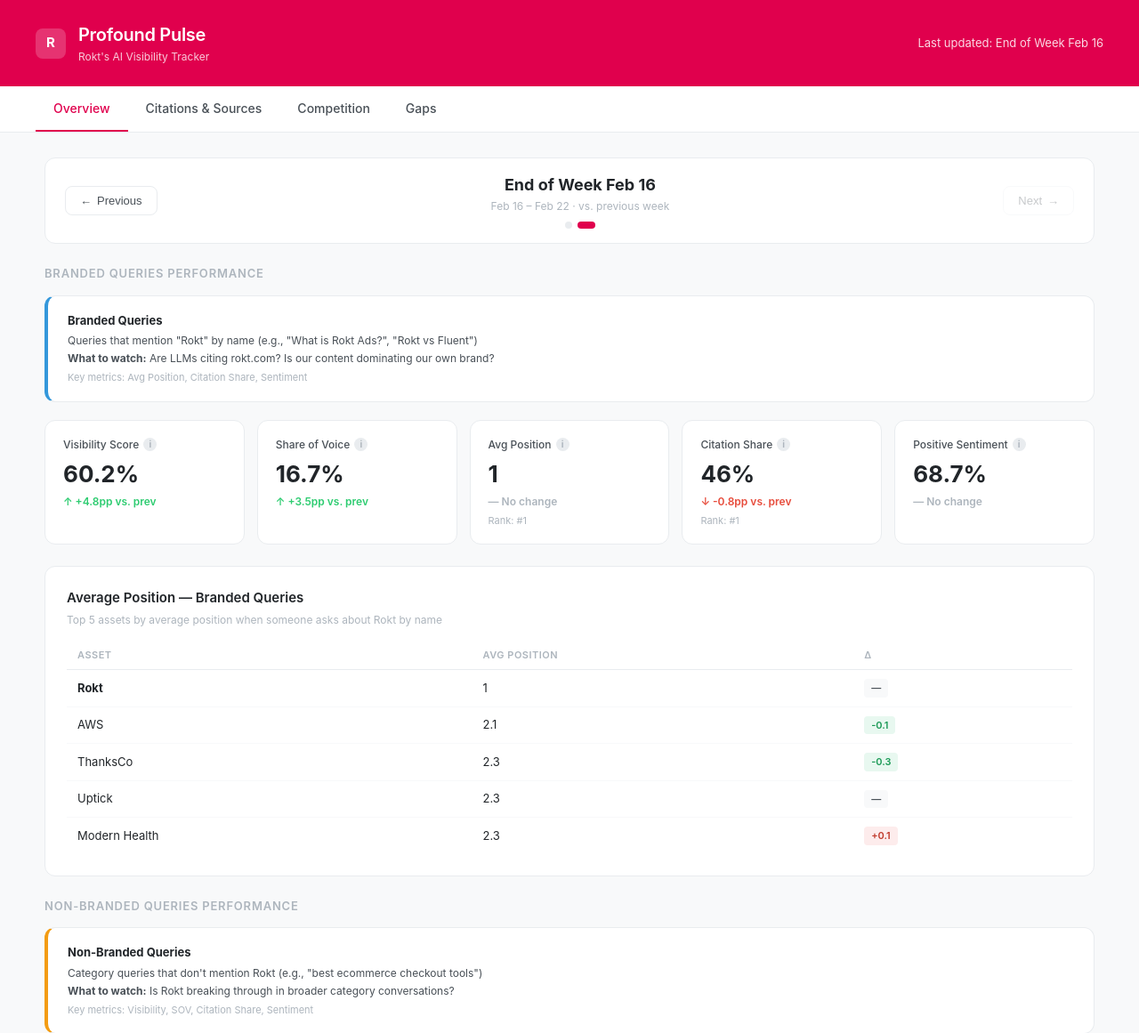
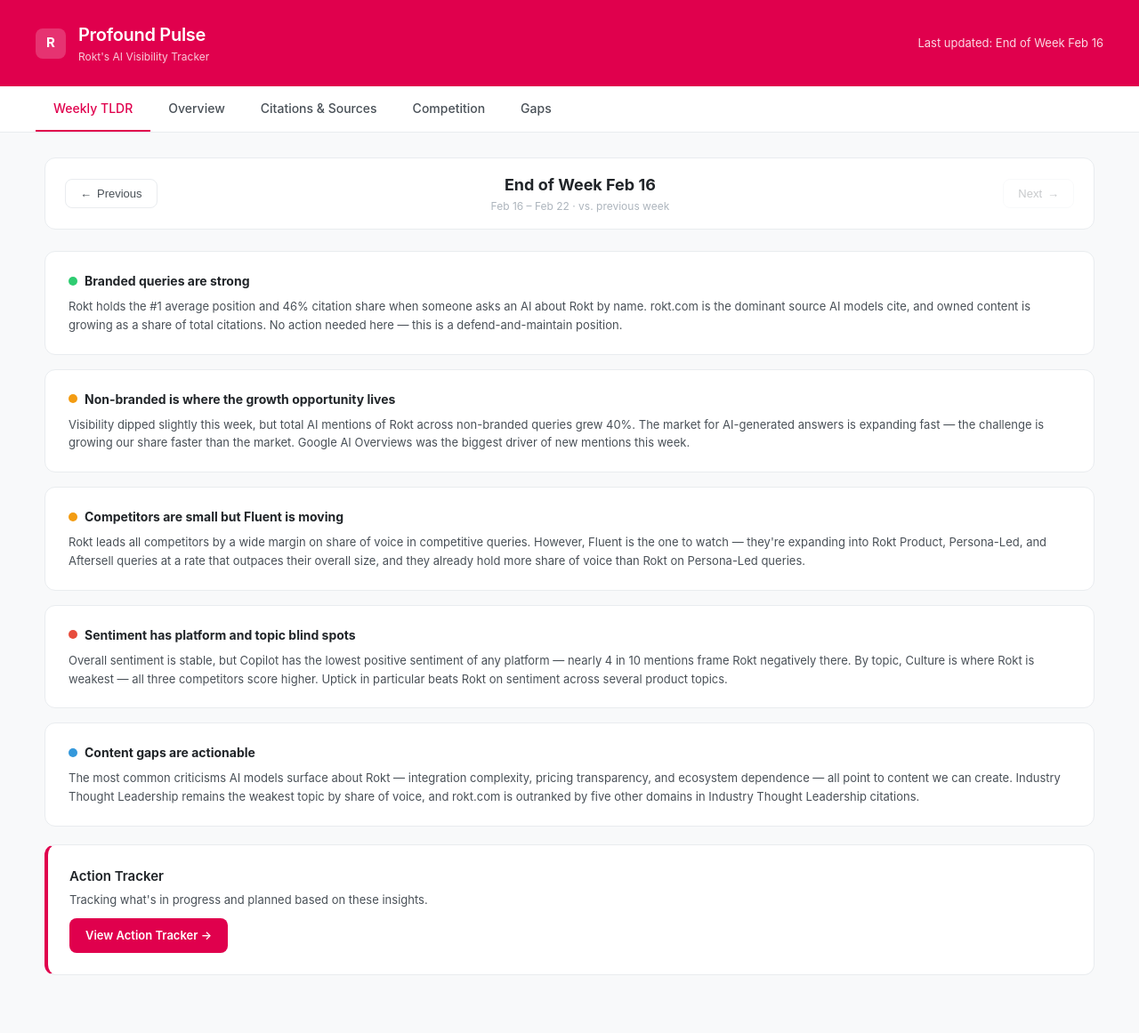
Before and after one commit to arundhathiajayan-bit/Profound-Pulse-Dashboard, a plain HTML site: page index.html in a window 1280 px wide. Shown: the top 1161 px of the page at 89% size. Drawn offline with nearby package versions, Linux system fonts and the light colour scheme.

Commit message:
Add Weekly TLDR tab, fix Copilot insight, spell out ITL, remove ROI calculator

```diff
--- a/index.html
+++ b/index.html
@@ -142,6 +142,15 @@
   .topic-insight { background: var(--grey-100); border-radius: 6px; padding: 8px 12px; margin-top: 6px; font-size: 11px; color: var(--grey-700); line-height: 1.45; }
   .topic-insight .insight-tag { font-size: 9px; }
 
+  .tldr-section { background: var(--white); border-radius: 12px; padding: 22px 26px; border: 1px solid var(--grey-200); margin-bottom: 16px; }
+  .tldr-section h3 { font-size: 14px; font-weight: 700; margin-bottom: 8px; color: var(--grey-900); display: flex; align-items: center; gap: 8px; }
+  .tldr-section p { font-size: 13px; color: var(--grey-700); line-height: 1.6; }
+  .tldr-dot { width: 10px; height: 10px; border-radius: 50%; flex-shrink: 0; }
+  .tldr-dot.green { background: var(--green); }
+  .tldr-dot.amber { background: var(--amber); }
+  .tldr-dot.red { background: var(--red); }
+  .tldr-dot.blue { background: var(--blue); }
+
   @media (max-width: 900px) {
     .kpi-row { grid-template-columns: repeat(2, 1fr); }
     .two-col, .three-col { grid-template-columns: 1fr; }
@@ -165,7 +174,8 @@
 </div>
 
 <div class="nav-tabs">
-  <div class="nav-tab active" onclick="switchTab('overview', this)">Overview</div>
+  <div class="nav-tab active" onclick="switchTab('tldr', this)">Weekly TLDR</div>
+  <div class="nav-tab" onclick="switchTab('overview', this)">Overview</div>
   <div class="nav-tab" onclick="switchTab('citations', this)">Citations & Sources</div>
   <div class="nav-tab" onclick="switchTab('competition', this)">Competition</div>
   <div class="nav-tab" onclick="switchTab('gaps', this)">Gaps</div>
@@ -173,8 +183,31 @@
 
 <div class="content">
 
+  <!-- ===================== TAB 0: WEEKLY TLDR ===================== -->
+  <div id="tab-tldr" class="tab-content active">
+
+    <div class="week-nav">
+      <button class="week-nav-btn" id="prevWeekBtn2" onclick="navigateWeek(-1)"><span>&#8592;</span> Previous</button>
+      <div class="week-nav-center">
+        <div class="week-nav-date" id="weekDateDisplay2"></div>
+        <div class="week-nav-range" id="weekRangeDisplay2"></div>
+      </div>
+      <button class="week-nav-btn" id="nextWeekBtn2" onclick="navigateWeek(1)">Next <span>&#8594;</span></button>
+    </div>
+
+    <div id="tldrContent"></div>
+
+    <div class="card full-card" style="margin-top: 20px; border-left: 4px solid var(--beetroot);">
+      <h3 style="margin-bottom: 6px;">Action Tracker</h3>
+      <p style="font-size: 13px; color: var(--grey-700); margin-bottom: 10px;">Tracking what's in progress and planned based on these insights.</p>
+      <a href="https://docs.google.com/document/d/1WTBhqKbCxqB3bMUAWSZeNL8i0iFLARa8QbIyaFnHv_k/edit?tab=t.wk59pwlk5kor" target="_blank" style="display: inline-flex; align-items: center; gap: 8px; padding: 10px 18px; background: var(--beetroot); color: var(--white); border-radius: 8px; font-size: 13px; font-weight: 600; text-decoration: none; transition: background 0.2s;">
+        View Action Tracker &rarr;
+      </a>
+    </div>
+  </div>
+
   <!-- ===================== TAB 1: OVERVIEW ===================== -->
-  <div id="tab-overview" class="tab-content active">
+  <div id="tab-overview" class="tab-content">
 
     <div class="week-nav">
       <button class="week-nav-btn" id="prevWeekBtn" onclick="navigateWeek(-1)"><span>&#8592;</span> Previous</button>
@@ -374,7 +407,7 @@
         'ChatGPT': { rokt: 65.4, fluent: null, uptick: null, thanksCo: null },
         'Microsoft Copilot': { rokt: 61.3, fluent: null, uptick: null, thanksCo: null }
       },
-      fluentSpillover: { 'Rokt Product': 11, 'ITL': 18, 'Persona-Led': 4, 'Rokt Aftersell': 3, 'Rokt Ads': 1 },
+      fluentSpillover: { 'Rokt Product': 11, 'Industry Thought Leadership': 18, 'Persona-Led': 4, 'Rokt Aftersell': 3, 'Rokt Ads': 1 },
       uptickSpillover: { 'Rokt Product': 1, 'Rokt Aftersell': 1 },
       thanksCoSpillover: {}
     },
@@ -470,7 +503,7 @@
         'Rokt Thanks': { rokt: 72.3, fluent: 63.2, uptick: 71.2, thanksCo: 80.9 },
         'Rokt Catalog': { rokt: 76.1, fluent: 58.2, uptick: 63.9, thanksCo: 66.7 },
         'Rokt Aftersell': { rokt: 77.8, fluent: 53.8, uptick: 64.9, thanksCo: 73.9 },
-        'ITL': { rokt: 80.5, fluent: 75.7, uptick: 56.7, thanksCo: 39.4 }
+        'Industry Thought Leadership': { rokt: 80.5, fluent: 75.7, uptick: 56.7, thanksCo: 39.4 }
       },
       themes: {
         rokt: ['Integration Complexity','Pricing Transparency','Ecosystem Dependence','Implementation Complexity','Privacy & Data Concerns'],
@@ -478,12 +511,12 @@
         uptick: ['Integration Complexity','Narrow Scope','Limited Reviews','Not Full-Funnel'],
         thanksCo: ['Limited Reviews','Platform Dependency','Lack of Information','Low Trust Score']
       },
-      fluentSpillover: { 'Rokt Product': 26, 'ITL': 15, 'Persona-Led': 9, 'Rokt Aftersell': 9, 'Rokt Ads': 4 },
-      uptickSpillover: { 'ITL': 2, 'Rokt Product': 1, 'Rokt Catalog': 1, 'Rokt Aftersell': 1 },
+      fluentSpillover: { 'Rokt Product': 26, 'Industry Thought Leadership': 15, 'Persona-Led': 9, 'Rokt Aftersell': 9, 'Rokt Ads': 4 },
+      uptickSpillover: { 'Industry Thought Leadership': 2, 'Rokt Product': 1, 'Rokt Catalog': 1, 'Rokt Aftersell': 1 },
       thanksCoSpillover: { 'Rokt Catalog': 1, 'Rokt Thanks': 1 },
       sovByTopic: {
         'Persona-Led': { rokt: 0.85, fluent: 1.66, uptick: 0, thanksCo: 0 },
-        'ITL': { rokt: 0.60, fluent: 0.16, uptick: 0.09, thanksCo: 0 }
+        'Industry Thought Leadership': { rokt: 0.60, fluent: 0.16, uptick: 0.09, thanksCo: 0 }
       }
     },
     lowSentiment: [
@@ -495,7 +528,7 @@
     insights: {
       overview: [
         { tag: 'platform', label: 'Platform', text: 'Google AI Overviews is the breakout — unbranded mentions up +227%. Total non-branded mentions rose +40% across all 8 platforms.' },
-        { tag: 'sentiment', label: 'Sentiment', text: 'Positive sentiment flat at 68.7%. Perplexity had the biggest drop (-5.3pp). Copilot is the most negative platform at 61.3% positive.' }
+        { tag: 'sentiment', label: 'Sentiment', text: 'Positive sentiment flat at 68.7%. Perplexity had the biggest drop (-5.3pp). Copilot has the lowest positive sentiment of any platform (61.3%) — nearly 4 in 10 Copilot mentions frame Rokt negatively.' }
       ],
       citations: {
         pieChart: { tag: 'citation', label: 'Citation', text: 'Owned content up to 21.5% of citations (+1.7pp). Competition share dropped from 2.0% to 1.8% — Rokt is gaining relative to competitors in citation coverage.' },
@@ -509,11 +542,27 @@
         spillover: { tag: 'competition', label: 'Competition', text: 'Fluent is expanding aggressively outside Competitive: Rokt Product (+136%), Persona-Led (+125%), Aftersell (+200%). They also beat Rokt on Persona-Led SOV (1.66% vs 0.85%).' }
       },
       gaps: [
-        { tag: 'gap', label: 'Gap', text: 'ITL is Rokt\'s weakest topic at 0.6% SOV. rokt.com is 6th in ITL citations — behind LinkedIn, Forbes, BigCommerce, McKinsey, and Bloomreach.' },
+        { tag: 'gap', label: 'Gap', text: 'Industry Thought Leadership is Rokt\'s weakest topic at 0.6% SOV. rokt.com is 6th in Industry Thought Leadership citations — behind LinkedIn, Forbes, BigCommerce, McKinsey, and Bloomreach.' },
         { tag: 'gap', label: 'Gap', text: 'Rokt\'s top negative themes — Integration Complexity, Pricing Transparency, Ecosystem Dependence — are fixable with targeted content addressing these objections.' }
       ]
     }
   }
+];
+
+// TLDR per week
+const weekTLDR = [
+  // Week 0: Baseline
+  [
+    { color: 'blue', title: 'Baseline Week', text: 'This is the first week of tracking. All metrics serve as the baseline for future comparisons. Product-specific queries were only added in the last 3 days of this period, so those topics show 0% visibility.' }
+  ],
+  // Week 1: Feb 16
+  [
+    { color: 'green', title: 'Branded queries are strong', text: 'Rokt holds the #1 average position and 46% citation share when someone asks an AI about Rokt by name. rokt.com is the dominant source AI models cite, and owned content is growing as a share of total citations. No action needed here — this is a defend-and-maintain position.' },
+    { color: 'amber', title: 'Non-branded is where the growth opportunity lives', text: 'Visibility dipped slightly this week, but total AI mentions of Rokt across non-branded queries grew 40%. The market for AI-generated answers is expanding fast — the challenge is growing our share faster than the market. Google AI Overviews was the biggest driver of new mentions this week.' },
+    { color: 'amber', title: 'Competitors are small but Fluent is moving', text: 'Rokt leads all competitors by a wide margin on share of voice in competitive queries. However, Fluent is the one to watch — they\'re expanding into Rokt Product, Persona-Led, and Aftersell queries at a rate that outpaces their overall size, and they already hold more share of voice than Rokt on Persona-Led queries.' },
+    { color: 'red', title: 'Sentiment has platform and topic blind spots', text: 'Overall sentiment is stable, but Copilot has the lowest positive sentiment of any platform — nearly 4 in 10 mentions frame Rokt negatively there. By topic, Culture is where Rokt is weakest — all three competitors score higher. Uptick in particular beats Rokt on sentiment across several product topics.' },
+    { color: 'blue', title: 'Content gaps are actionable', text: 'The most common criticisms AI models surface about Rokt — integration complexity, pricing transparency, and ecosystem dependence — all point to content we can create. Industry Thought Leadership remains the weakest topic by share of voice, and rokt.com is outranked by five other domains in Industry Thought Leadership citations.' }
+  ]
 ];
 
 let currentWeekIdx = weekData.length - 1;
@@ -578,6 +627,23 @@
     dots.appendChild(d);
   });
   document.getElementById('lastUpdated').textContent = 'Last updated: ' + weekData[weekData.length - 1].weekOf;
+  // Sync TLDR week nav
+  document.getElementById('weekDateDisplay2').textContent = week.weekOf;
+  document.getElementById('weekRangeDisplay2').textContent = rangeText;
+  document.getElementById('prevWeekBtn2').disabled = (currentWeekIdx === 0);
+  document.getElementById('nextWeekBtn2').disabled = (currentWeekIdx === weekData.length - 1);
+}
+
+function renderTLDR() {
+  const items = weekTLDR[currentWeekIdx] || [];
+  const el = document.getElementById('tldrContent');
+  if (!items.length) { el.innerHTML = '<div class="tldr-section"><p style="color:var(--grey-400)">No TLDR available for this week.</p></div>'; return; }
+  el.innerHTML = items.map(item => `
+    <div class="tldr-section">
+      <h3><span class="tldr-dot ${item.color}"></span>${item.title}</h3>
+      <p>${item.text}</p>
+    </div>
+  `).join('');
 }
 
 function navigateWeek(dir) {
@@ -822,8 +888,8 @@
   // Low Performing Topics — table with SOV bar, flags, and inline insights
   const lpTable = document.getElementById('lowPerformingTable');
   const lowTopics = [
-    { name: 'Industry Thought Leadership', sov: 0.6, sentiment: 80.5, flags: ['flag-sov'], flagLabels: ['Low SOV'], note: 'rokt.com is 6th in ITL citations — behind LinkedIn, Forbes, BigCommerce, McKinsey, Bloomreach',
-      insight: { tag: 'gap', label: 'Gap', text: 'ITL is Rokt\'s weakest topic at 0.6% SOV. This is the biggest category growth opportunity — Rokt needs thought leadership content that AI models will reference.' } },
+    { name: 'Industry Thought Leadership', sov: 0.6, sentiment: 80.5, flags: ['flag-sov'], flagLabels: ['Low SOV'], note: 'rokt.com is 6th in Industry Thought Leadership citations — behind LinkedIn, Forbes, BigCommerce, McKinsey, Bloomreach',
+      insight: { tag: 'gap', label: 'Gap', text: 'Industry Thought Leadership is Rokt\'s weakest topic at 0.6% SOV. This is the biggest category growth opportunity — Rokt needs thought leadership content that AI models will reference.' } },
     { name: 'Persona-Led', sov: 0.85, sentiment: 67.3, flags: ['flag-sov','flag-competition'], flagLabels: ['Low SOV','Fluent ahead'], note: 'Fluent beats Rokt on SOV (1.66% vs 0.85%). Only 586 mentions total.',
       insight: { tag: 'competition', label: 'Competition', text: 'Fluent owns more AI share of voice than Rokt in Persona-Led queries (1.66% vs 0.85%). Google AI Overviews barely surfaces Rokt here (32 mentions).' } },
     { name: 'Rokt Product', sov: 9.7, sentiment: 68.8, flags: ['flag-sentiment'], flagLabels: ['Low sentiment'], note: '16,567 mentions (highest volume) but only 68.8% positive. Room to improve at scale.',
@@ -860,7 +926,7 @@
   const cgTable = document.getElementById('contentGapsTable');
   const gaps = [
     { theme: 'Integration Complexity', occ: '9 negative mentions', action: 'Create "How to integrate Rokt in under 30 min" content — counter the complexity narrative with step-by-step guides and time-to-value stories' },
-    { theme: 'Pricing Transparency', occ: '5 negative mentions', action: 'Publish pricing framework or ROI calculator — AI models cite pricing concerns because no public content addresses it' },
+    { theme: 'Pricing Transparency', occ: '5 negative mentions', action: 'Publish pricing framework — AI models cite pricing concerns because no public content addresses it' },
     { theme: 'Ecosystem Dependence', occ: '3 negative mentions', action: 'Highlight platform-agnostic capabilities and open API integrations in product content' },
     { theme: 'Limited Independent Reviews', occ: 'Across all competitors', action: 'Encourage G2/Capterra reviews — Uptick and ThanksCo also flagged for this. More reviews = better AI positioning' },
     { theme: 'Privacy & Data Concerns', occ: '3 negative mentions', action: 'Create dedicated privacy/compliance content that AI models can cite when asked about data practices' }
@@ -964,6 +1030,7 @@
 function updateAll() {
   const week = weekData[currentWeekIdx];
   renderWeekNav();
+  renderTLDR();
   renderKPI('kpiBranded', week.branded, brandedConfigs);
   renderBrandedPosition();
   renderKPI('kpiUnbranded', week.unbranded, unbrandedConfigs);
```
